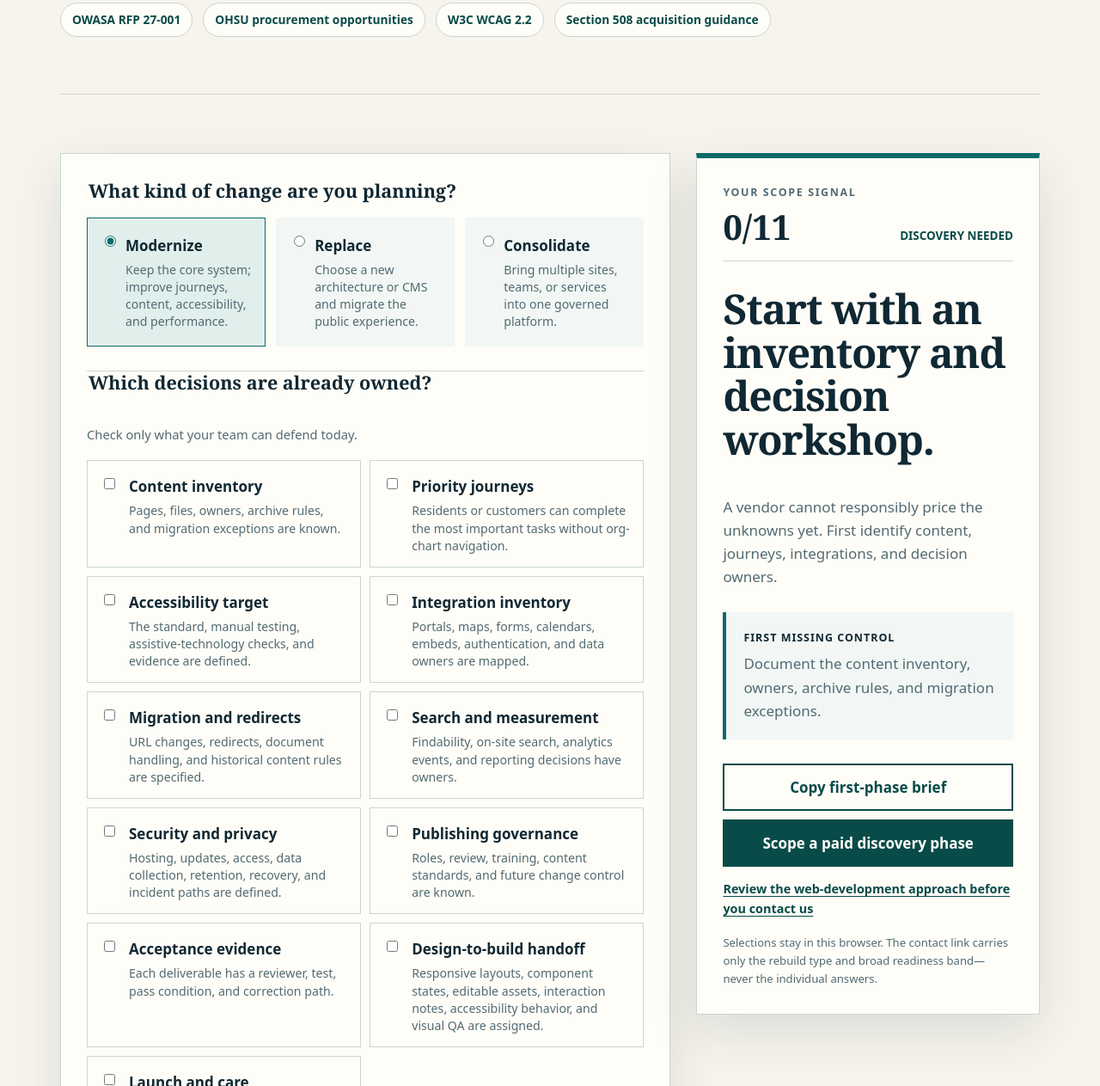
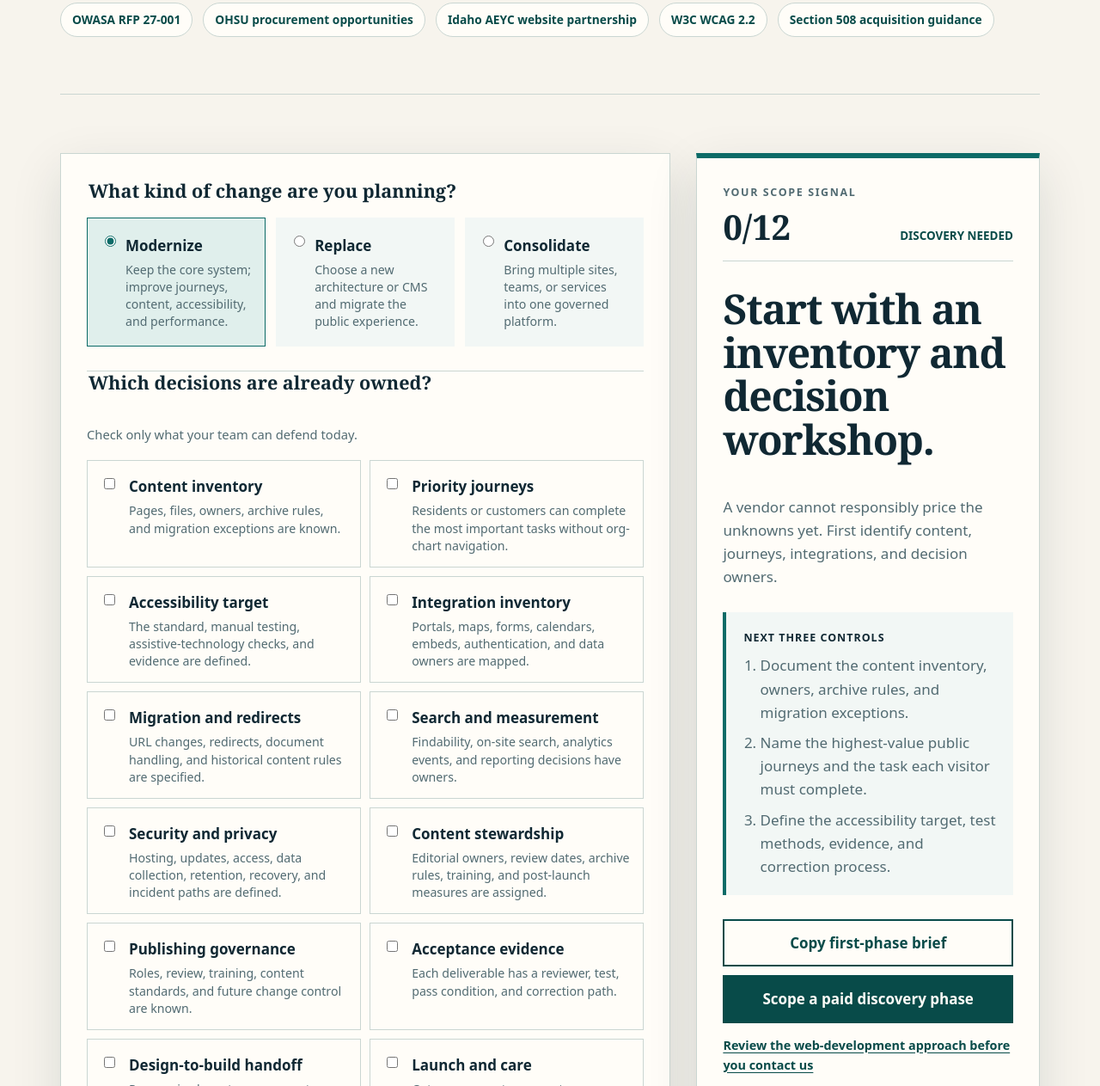
Before and after one commit to Evolved-Designs/public-website-rebuild-scope-planner, a website: page index.html in a window 1280 px wide. Shown: the part 1102-2365 px from the top of the page at 86% size. Drawn offline with Linux system fonts and the light colour scheme.

Commit message:
Add content stewardship priority queue

```diff
--- a/app.js
+++ b/app.js
@@ -6,6 +6,7 @@ export const decisions = Object.freeze([
   ['migration', 'Specify URL migration, redirects, document treatment, and historical-content rules.'],
   ['search', 'Define on-site search, analytics events, findability, reporting, and decision owners.'],
   ['security', 'Set hosting, updates, access, privacy, recovery, and incident-response boundaries.'],
+  ['stewardship', 'Assign content owners, review dates, archive rules, training, and post-launch measurement.'],
   ['governance', 'Assign publishing roles, review rules, training, standards, and change control.'],
   ['acceptance', 'Give each deliverable a reviewer, test, pass condition, and correction window.'],
   ['handoff', 'Connect responsive layouts, component states, editable assets, interaction notes, accessibility behavior, developer questions, and visual QA.'],
@@ -15,13 +16,21 @@ export const decisions = Object.freeze([
 export function scopeSignal(selected = []) {
   const complete = new Set(selected).size;
   if (complete <= 3) return { band: 'discovery', label: 'Discovery needed', cta: 'Scope a paid discovery phase' };
-  if (complete <= 8) return { band: 'definition', label: 'Scope definition', cta: 'Stress-test the rebuild brief' };
+  if (complete <= 9) return { band: 'definition', label: 'Scope definition', cta: 'Stress-test the rebuild brief' };
   return { band: 'acceptance', label: 'Acceptance planning', cta: 'Compare implementation approaches' };
 }
 
 export function firstGap(selected = []) {
   const complete = new Set(selected);
   return decisions.find(([key]) => !complete.has(key))?.[1] ?? 'Keep the decision owners and acceptance evidence current through launch.';
+}
+
+export function nextGaps(selected = [], limit = 3) {
+  const complete = new Set(selected);
+  return decisions
+    .filter(([key]) => !complete.has(key))
+    .slice(0, Math.max(1, Math.min(3, Number(limit) || 3)))
+    .map(([, guidance]) => guidance);
 }
 
 export function phaseCopy(selected = []) {
@@ -53,7 +62,8 @@ export function contactUrl(rebuild = 'modernize', selected = []) {
 export function briefText(rebuild = 'modernize', selected = []) {
   const signal = scopeSignal(selected);
   const phase = phaseCopy(selected);
-  return `Public website rebuild first-phase brief\n\nChange type: ${rebuild}\nReadiness: ${signal.label} (${new Set(selected).size}/11 decisions owned)\nFirst phase: ${phase.heading}\nWhy: ${phase.summary}\nFirst missing control: ${firstGap(selected)}\n\nThis is a scope signal, not a price estimate.`;
+  const priorities = nextGaps(selected).map((gap, index) => `${index + 1}. ${gap}`).join('\n');
+  return `Public website rebuild first-phase brief\n\nChange type: ${rebuild}\nReadiness: ${signal.label} (${new Set(selected).size}/12 decisions owned)\nFirst phase: ${phase.heading}\nWhy: ${phase.summary}\nNext controls:\n${priorities || '1. Keep the decision owners and acceptance evidence current through launch.'}\n\nThis is a scope signal, not a price estimate.`;
 }
 
 function init() {
@@ -65,7 +75,7 @@ function init() {
   const band = document.querySelector('[data-band]');
   const phase = document.querySelector('[data-phase]');
   const summary = document.querySelector('[data-summary]');
-  const gap = document.querySelector('[data-gap]');
+  const gaps = document.querySelector('[data-gaps]');
   const contact = document.querySelector('[data-contact]');
   const copy = document.querySelector('[data-copy]');
 
@@ -76,11 +86,16 @@ function init() {
     const values = selected();
     const signal = scopeSignal(values);
     const copyForPhase = phaseCopy(values);
-    score.textContent = `${new Set(values).size}/11`;
+    score.textContent = `${new Set(values).size}/12`;
     band.textContent = signal.label;
     phase.textContent = copyForPhase.heading;
     summary.textContent = copyForPhase.summary;
-    gap.textContent = firstGap(values);
+    gaps.innerHTML = '';
+    nextGaps(values).forEach((item) => {
+      const entry = document.createElement('li');
+      entry.textContent = item;
+      gaps.append(entry);
+    });
     contact.textContent = signal.cta;
     contact.href = contactUrl(rebuild(), values);
   }
--- a/index.html
+++ b/index.html
@@ -72,10 +72,11 @@
         <p class="eyebrow">Why these decisions</p>
         <h2 id="why-title">Current public rebuilds are operating-system projects.</h2>
       </div>
-      <p>OWASA’s current website-rebuild RFP combines content migration, WCAG 2.2 AA, analytics, security, training, hosting, maintenance, and multiple public-service integrations. OHSU’s current creative-services RFP also makes design systems, interactive prototypes, accessibility, and developer handoff part of digital and UI delivery. Federal acquisition guidance treats accessibility requirements and validation as work to define before acceptance.</p>
+      <p>OWASA’s current website-rebuild RFP combines content migration, WCAG 2.2 AA, analytics, security, training, hosting, maintenance, and multiple public-service integrations. OHSU’s current creative-services RFP makes design systems, interactive prototypes, accessibility, and developer handoff part of digital and UI delivery. Idaho AEYC’s current nonprofit rebuild brief adds content strategy, staff ownership, training, and post-launch measurement. Together, the requests show why acceptance must cover both launch and the content operating model that follows.</p>
       <div class="source-row" aria-label="Primary sources">
         <a href="https://www.owasa.org/app/uploads/2026/08/RFP-25-007-OWASA.ORG-WEBSITE-REBUILDv2.pdf">OWASA RFP 27-001</a>
         <a href="https://www.ohsu.edu/procurement/bids">OHSU procurement opportunities</a>
+        <a href="https://www.idahoaeyc.org/careers/rfp-idaho-aeyc-website-redevelopment">Idaho AEYC website partnership</a>
         <a href="https://www.w3.org/TR/WCAG22/">W3C WCAG 2.2</a>
         <a href="https://www.section508.gov/buy/">Section 508 acquisition guidance</a>
       </div>
@@ -100,6 +101,7 @@
           <label><input type="checkbox" value="migration"><span><strong>Migration and redirects</strong><small>URL changes, redirects, document handling, and historical content rules are specified.</small></span></label>
           <label><input type="checkbox" value="search"><span><strong>Search and measurement</strong><small>Findability, on-site search, analytics events, and reporting decisions have owners.</small></span></label>
           <label><input type="checkbox" value="security"><span><strong>Security and privacy</strong><small>Hosting, updates, access, data collection, retention, recovery, and incident paths are defined.</small></span></label>
+          <label><input type="checkbox" value="stewardship"><span><strong>Content stewardship</strong><small>Editorial owners, review dates, archive rules, training, and post-launch measures are assigned.</small></span></label>
           <label><input type="checkbox" value="governance"><span><strong>Publishing governance</strong><small>Roles, review, training, content standards, and future change control are known.</small></span></label>
           <label><input type="checkbox" value="acceptance"><span><strong>Acceptance evidence</strong><small>Each deliverable has a reviewer, test, pass condition, and correction path.</small></span></label>
           <label><input type="checkbox" value="handoff"><span><strong>Design-to-build handoff</strong><small>Responsive layouts, component states, editable assets, interaction notes, accessibility behavior, and visual QA are assigned.</small></span></label>
@@ -109,12 +111,12 @@
 
       <aside class="panel output" aria-live="polite">
         <p class="eyebrow">Your scope signal</p>
-        <div class="score"><strong data-score>0/11</strong><span data-band>Discovery needed</span></div>
+        <div class="score"><strong data-score>0/12</strong><span data-band>Discovery needed</span></div>
         <h2 data-phase>Start with an inventory and decision workshop.</h2>
         <p data-summary>A vendor cannot responsibly price the unknowns yet. First identify content, journeys, integrations, and decision owners.</p>
         <div class="next-block">
-          <h3>First missing control</h3>
-          <p data-gap>Document the content inventory and migration exceptions.</p>
+          <h3>Next three controls</h3>
+          <ol data-gaps><li>Document the content inventory, owners, archive rules, and migration exceptions.</li><li>Name the highest-value public journeys and the task each visitor must complete.</li><li>Define the accessibility target, test methods, evidence, and correction process.</li></ol>
         </div>
         <div class="actions">
           <button class="button secondary" type="button" data-copy>Copy first-phase brief</button>
--- a/styles.css
+++ b/styles.css
@@ -59,6 +59,8 @@ input:focus-visible + span, .button:focus-visible { outline: 3px solid var(--amb
 .next-block { margin-block: 28px; padding: 20px; background: #f2f7f5; border-left: 4px solid var(--teal); }
 .next-block h3 { margin-bottom: 6px; font-size: .78rem; letter-spacing: .08em; text-transform: uppercase; }
 .next-block p { margin: 0; }
+.next-block ol { margin: 8px 0 0; padding-left: 1.2rem; color: var(--muted); }
+.next-block li + li { margin-top: 8px; }
 .actions { display: grid; gap: 10px; }
 .button { display: inline-flex; min-height: 50px; align-items: center; justify-content: center; padding: 12px 16px; color: var(--white); background: var(--teal-dark); border: 2px solid var(--teal-dark); font-weight: 800; text-align: center; text-decoration: none; cursor: pointer; }
 .button.secondary { color: var(--teal-dark); background: var(--white); }
```
Also changed, not shown: tests/check.mjs (+8 -3 lines).
